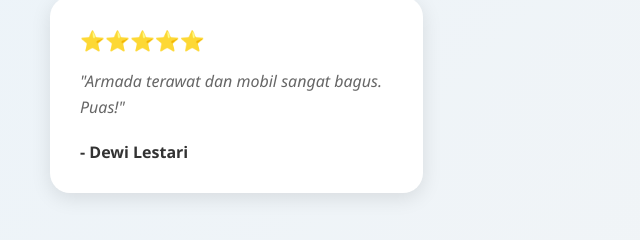
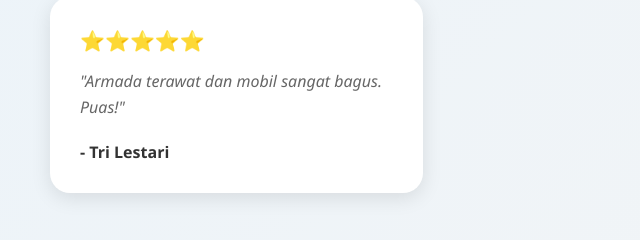
Before and after one commit to FaxMaxxx/RentaKu, a plain HTML site: page index.html in a window 1280 px wide. Shown: the part 2558-2798 px from the top of the page, 0-640 px from the left. Drawn offline with Linux system fonts and the light colour scheme.

```diff
--- a/index.html
+++ b/index.html
@@ -216,7 +216,7 @@
             <div class="testimonial-card">
                 <div class="stars">⭐⭐⭐⭐⭐</div>
                 <div class="testimonial-text">"Armada terawat dan mobil sangat bagus. Puas!"</div>
-                <div class="testimonial-author">- Dewi Lestari</div>
+                <div class="testimonial-author">- Tri Lestari</div>
             </div>
         </div>
     </section>
```
